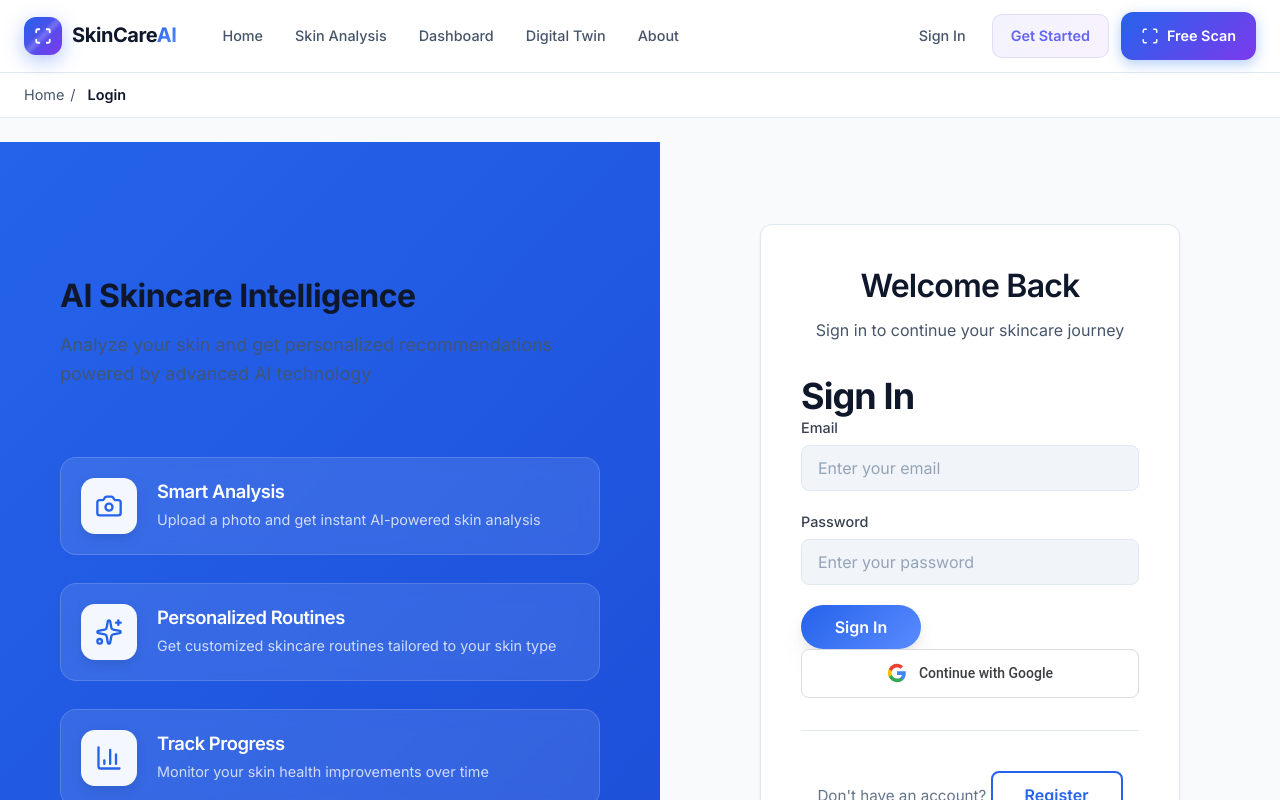
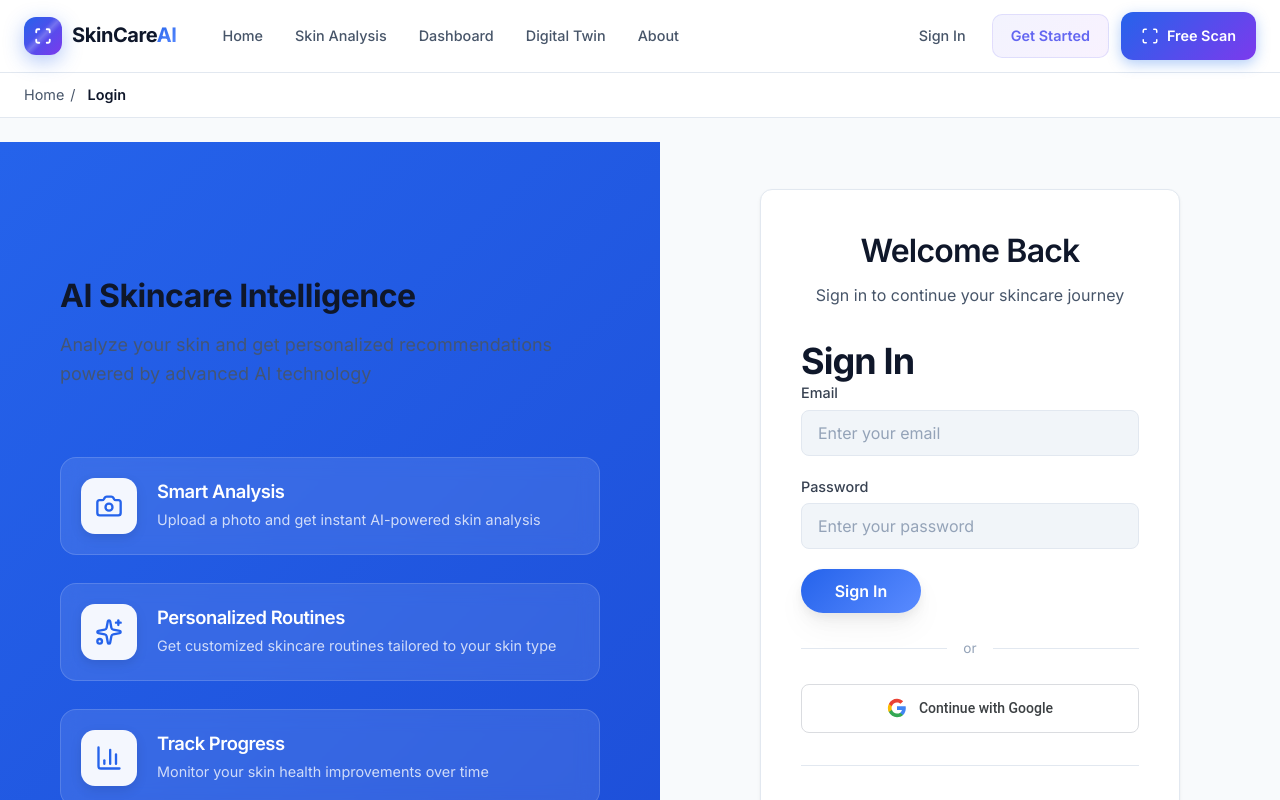
Before and after one commit to himprapatel-rgb/ai-skincare-intelligence-system, a React (Vite) app in the folder frontend/: page /auth in a window 1280 px wide. Shown: the top 800 px of the page. Built offline with nearby package versions, Linux system fonts and the light colour scheme; no server answers.

Commit message:
fix: add Google sign-in to register form, add divider spacing between buttons

```diff
--- a/frontend/src/components/LoginForm.tsx
+++ b/frontend/src/components/LoginForm.tsx
@@ -100,6 +100,10 @@ export const LoginForm: React.FC<LoginFormProps> = ({ onSuccess, onSwitchToRegis
         </button>
       </form>
 
+      <div className="auth-divider">
+        <span>or</span>
+      </div>
+
       <GoogleSignInButton disabled={loading} />
       {showVerifyLink && (
         <button
--- a/frontend/src/components/RegisterForm.tsx
+++ b/frontend/src/components/RegisterForm.tsx
@@ -4,6 +4,7 @@ import { useNavigate } from 'react-router-dom';
 import { useAuth } from '../context/AuthContext';
 import { ErrorMessage } from './ErrorMessage';
 import { LoadingSpinner } from './LoadingSpinner';
+import { GoogleSignInButton } from './GoogleSignInButton';
 
 interface RegisterFormProps {
   onSuccess: () => void;
@@ -148,6 +149,13 @@ export const RegisterForm: React.FC<RegisterFormProps> = ({ onSuccess, onSwitchT
           {loading ? <LoadingSpinner size="small" /> : 'Create Account'}
         </button>
       </form>
+
+      <div className="auth-divider">
+        <span>or</span>
+      </div>
+
+      <GoogleSignInButton disabled={loading} />
+
       <p className="switch-form">
         Already have an account?{' '}
         <button onClick={onSwitchToLogin} className="btn-link">
```
